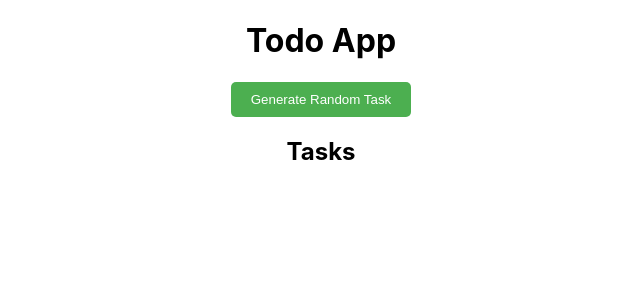
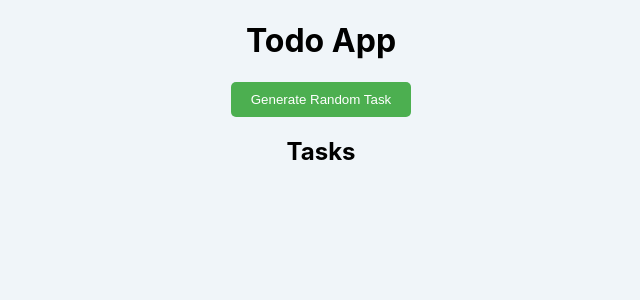
Before and after one commit to junesqo/react-todo-app, a React (Create React App) app: page / in a window 1280 px wide. Shown: the top 300 px of the page, without its empty margins (319-959 px from the left). Built offline with nearby package versions, Linux system fonts and the light colour scheme.

Commit message:
background changed

```diff
--- a/src/components/Task.css
+++ b/src/components/Task.css
@@ -1,3 +1,7 @@
+body {
+  background-color: #f0f5f9;
+}
+
 li {
   background-color: #fff;
   border: 1px solid #ddd;
```
